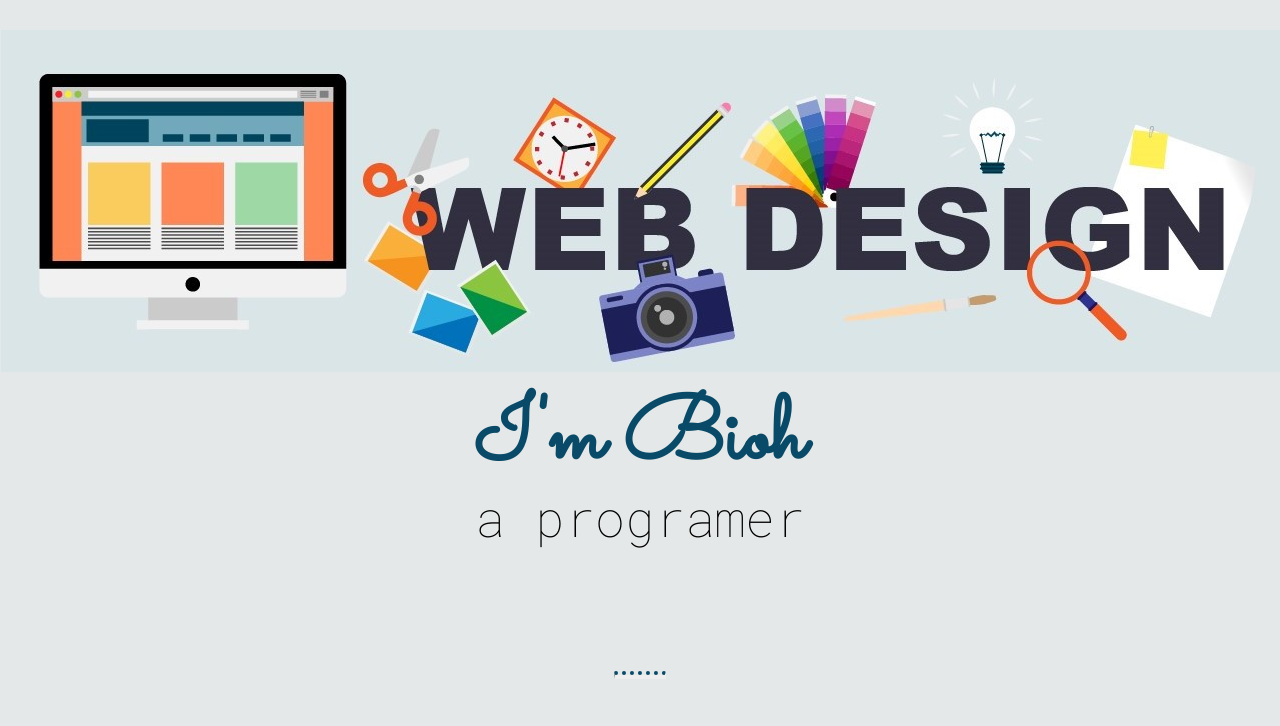
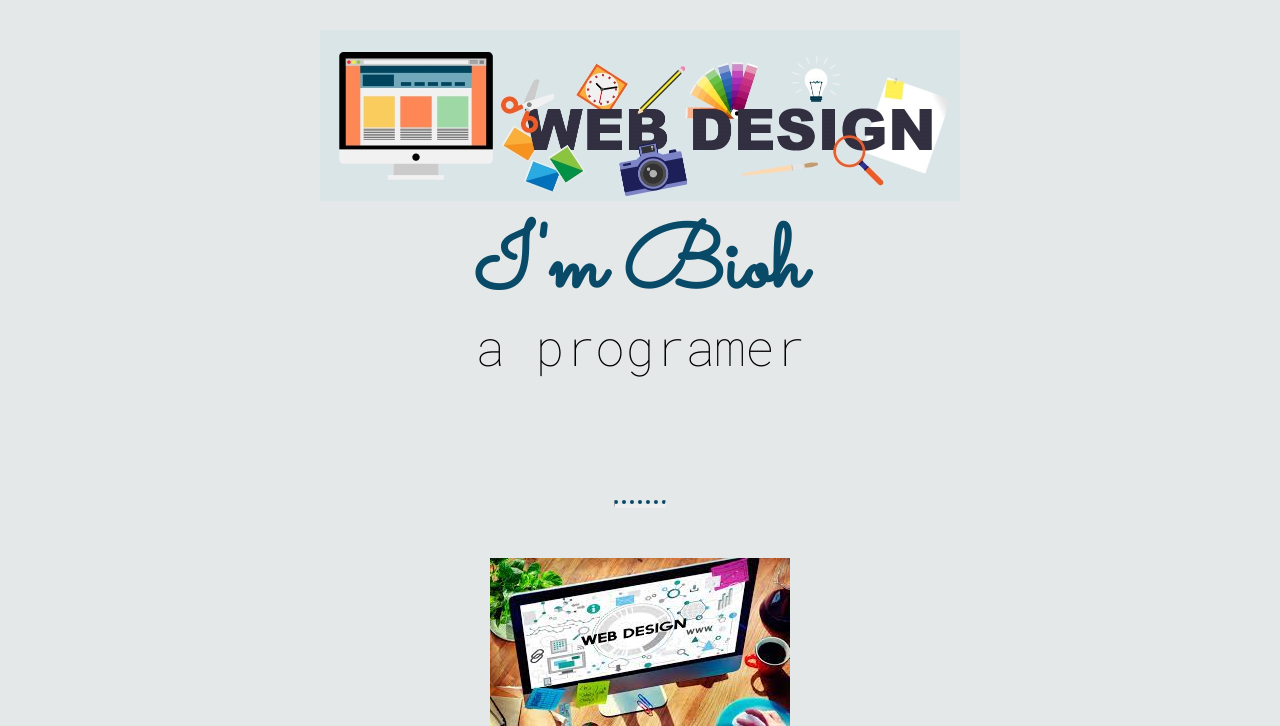
Before and after one commit to Ikebio/cv, a plain HTML site: page index.html in a window 1280 px wide. Shown: the top 726 px of the page. Drawn offline with Linux system fonts and the light colour scheme.

Commit message:
Update styles.css

```diff
--- a/css/styles.css
+++ b/css/styles.css
@@ -46,7 +46,8 @@ P {}
 
 #top {
   margin-top: 30px;
-}
+  height: 50%;
+  width: 50%;}
 
 #info {
   text-align: justify;
```
